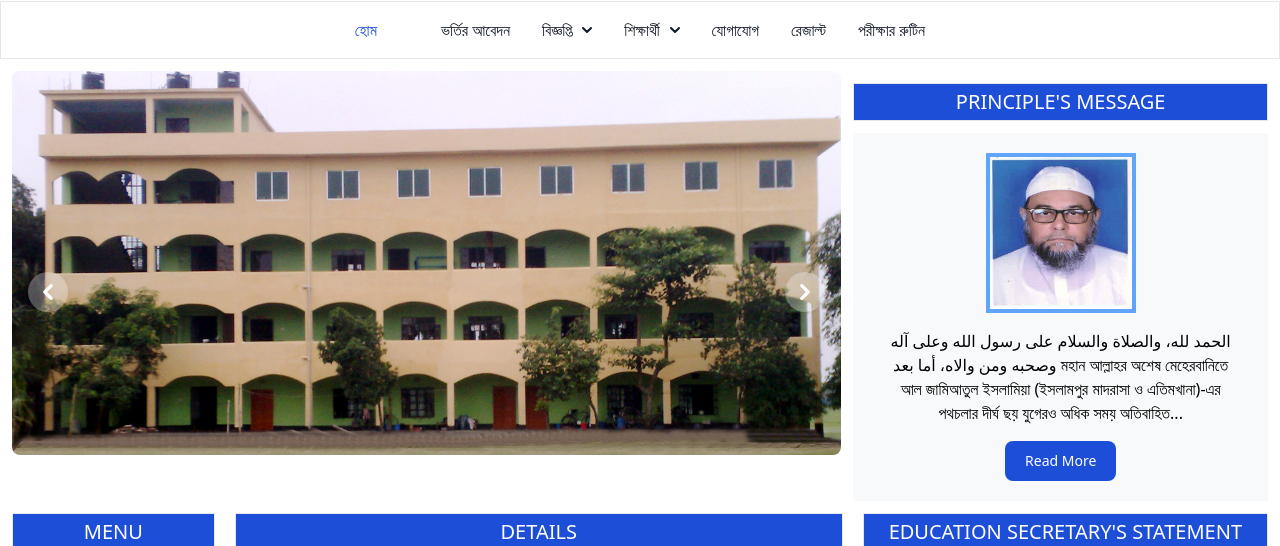
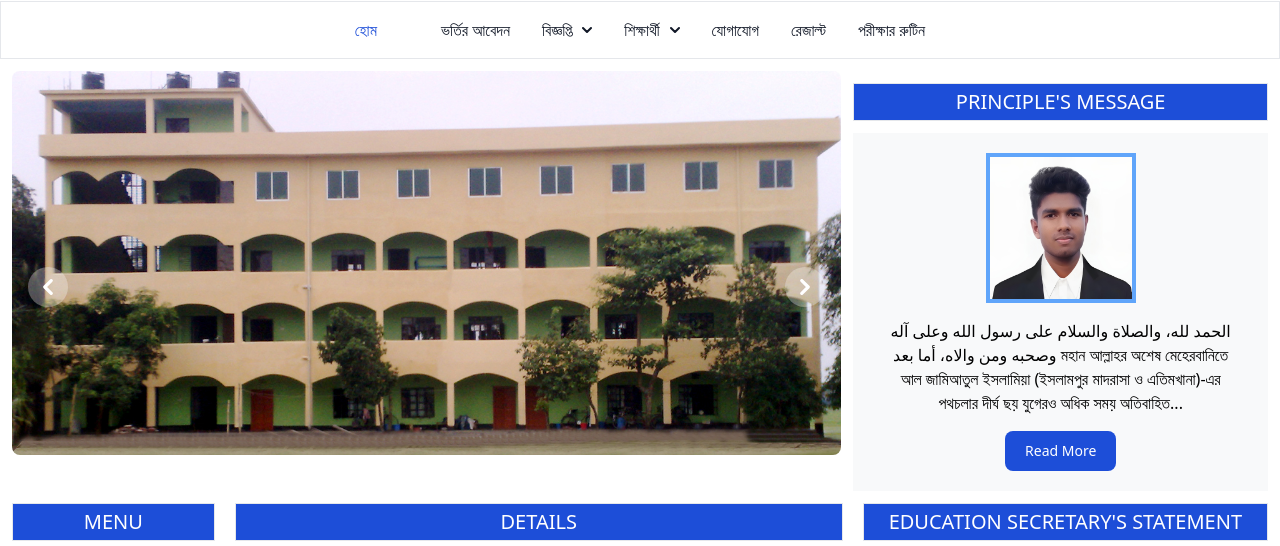
Before and after one commit to mahbub-hb-dev/Simple-madrasha-website, a website built with Vite: page index.html in a window 1280 px wide. Shown: the part 190-736 px from the top of the page. Built offline with nearby package versions, Linux system fonts and the light colour scheme.

Commit message:
Change Principle's Photo

```diff
--- a/index.html
+++ b/index.html
@@ -156,7 +156,7 @@
           <p class="text-center font-[200] text-xl text-white p-1 border bg-blue-700 mb-3"> PRINCIPLE'S MESSAGE </p>
           <div class="bg-[#F8F9FA] lg:p-1">
             <div class="flex justify-center">
-              <img src="public/images/principle.jpg" class="w-[150px] h-[160px] my-4 align-super border border-4 border-blue-400" alt="Principle's image">
+              <img src="public/images/Better.jpg" class="w-[150px] h-[150px] my-4 align-super border border-4 border-blue-400" alt="Principle's image">
             </div>
 
             <div class="px-8 text-center">
```
